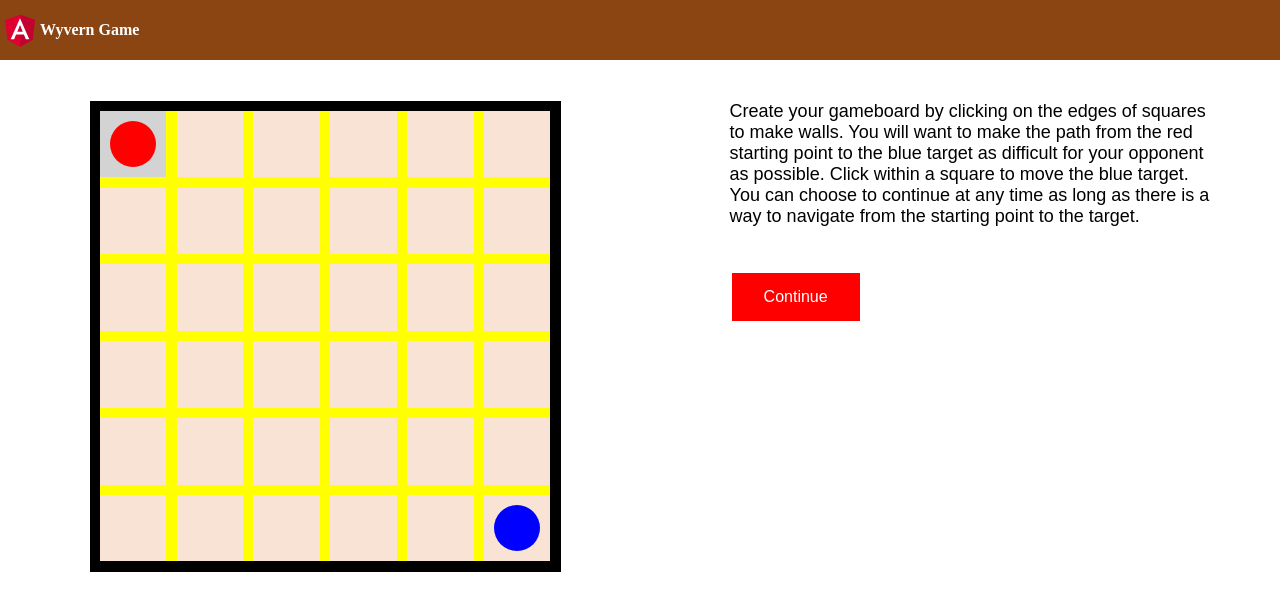
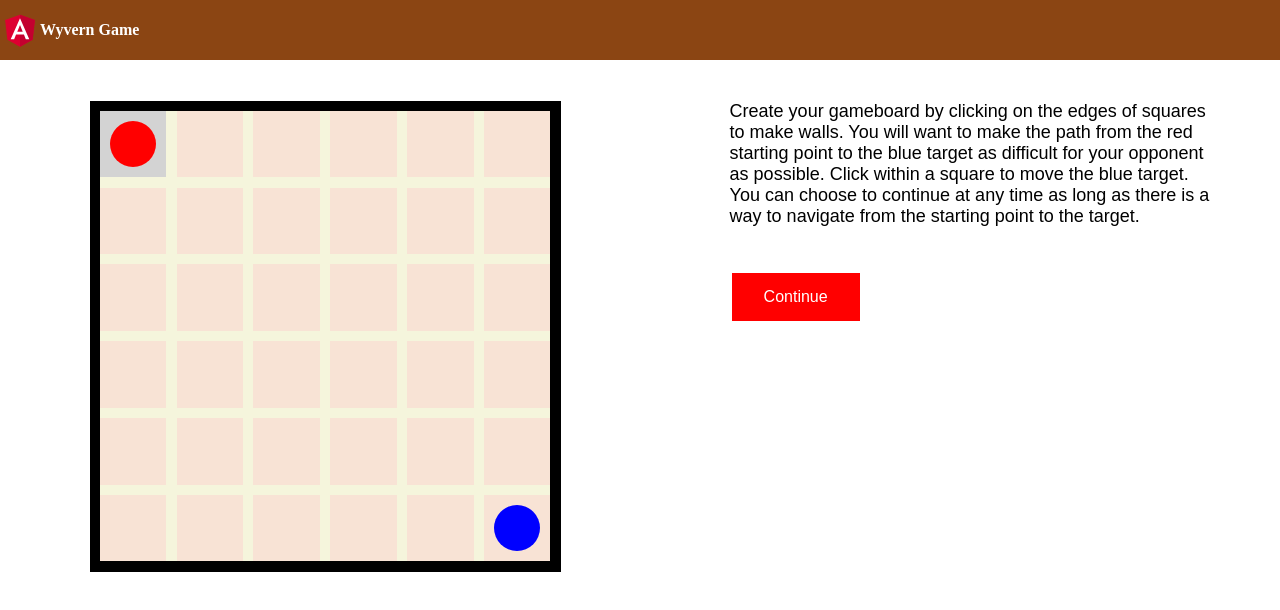
Before and after one commit to SpudBaker/wyvernGame, an Angular app: page /landingPage in a window 1280 px wide. Shown: the top 610 px of the page. Built offline with nearby package versions, Linux system fonts and the light colour scheme.

Commit message:
change edge colour

```diff
--- a/src/app/landing-page/landing-page.component.scss
+++ b/src/app/landing-page/landing-page.component.scss
@@ -74,10 +74,10 @@
     background-color: black;
 }
 .edgeOpening{
-    background-color: yellow;
+    background-color:beige;
 }
 .edgeUnknown{
-    background-color: yellow;
+    background-color: beige;
 }
 .edgeWall{
     background-color: black;
```
